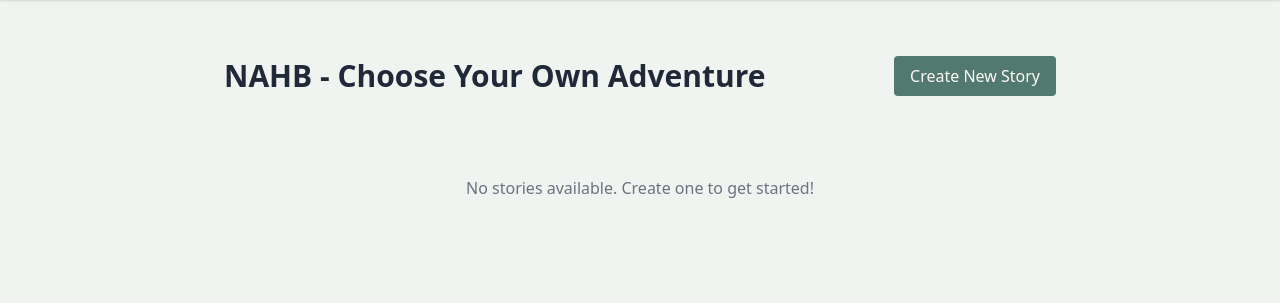
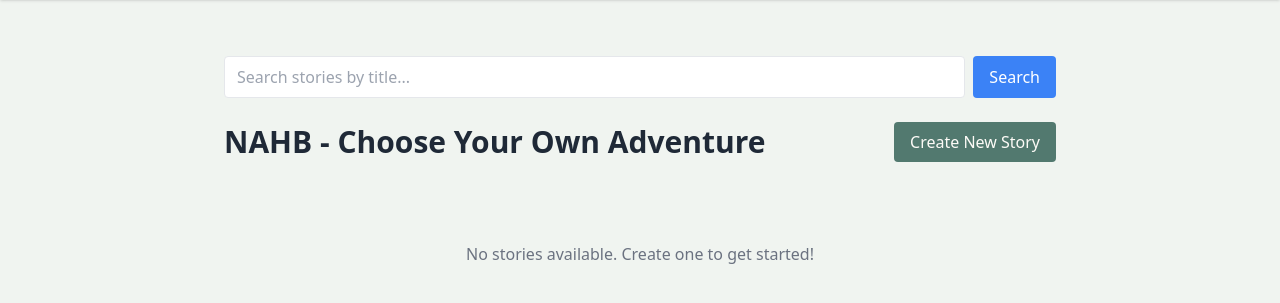
Before and after one commit to s-amiour/not-another-heros-book, a Django app: page / in a window 1280 px wide. Shown: the part 72-375 px from the top of the page. Run offline with Django 5.2, Linux system fonts and the light colour scheme; data that the repository does not hold is empty; some libraries are stand-ins or nearby versions.

Commit message:
Finish lv 13 with changes in django: views, author_list.html(new), stats.html, services, story_list.html and urls

```diff
--- a/django/djangoproject/djangoapp/services.py
+++ b/django/djangoproject/djangoapp/services.py
@@ -49,3 +49,10 @@ def get_start_page_id(story_id):
     resp = requests.get(f"{API_URL}/stories/{story_id}/start")
     return (resp.json().get("start_page_id")
             if resp.status_code == 200 else None)
+
+def get_page_label(page_id):
+    resp = requests.get(f"{API_URL}/pages/{page_id}")
+    if resp.status_code == 200:
+        data = resp.json()
+        return data.get("ending_label") or f"Ending #{page_id}"
+    return f"Ending #{page_id}"
--- a/django/djangoproject/djangoapp/templates/game/stats.html
+++ b/django/djangoproject/djangoapp/templates/game/stats.html
@@ -16,13 +16,13 @@
 
   <table class="w-full border-collapse border border-gray-300 mb-6">
     <tr class="bg-gray-100">
-      <th class="border border-gray-300 px-4 py-2">Ending Page ID</th>
+      <th class="border border-gray-300 px-4 py-2">Ending</th>
       <th class="border border-gray-300 px-4 py-2">Plays</th>
       <th class="border border-gray-300 px-4 py-2">Percentage</th>
     </tr>
     {% for ending in endings %}
     <tr>
-      <td class="border border-gray-300 px-4 py-2">{{ ending.ending_page_id }}</td>
+      <td class="border border-gray-300 px-4 py-2">{{ ending.label }}</td>
       <td class="border border-gray-300 px-4 py-2">{{ ending.count }}</td>
       <td class="border border-gray-300 px-4 py-2">{{ ending.percent }}%</td>
     </tr>
--- a/django/djangoproject/djangoapp/templates/game/story_list.html
+++ b/django/djangoproject/djangoapp/templates/game/story_list.html
@@ -2,6 +2,22 @@
 <!-- stories json object present to be used -->
 {% block content %}
 <div class="max-w-4xl mx-auto p-8">
+
+  <div class="mb-6">
+    <form method="get" class="flex gap-2">
+      <input type="text" name="q" placeholder="Search stories by title..."
+            value="{{ search_query }}"
+            class="flex-1 px-3 py-2 border rounded" />
+      <button type="submit" class="px-4 py-2 bg-blue-500 text-white rounded hover:bg-blue-600">
+        Search
+      </button>
+      {% if search_query %}
+        <a href="{% url 'story_list' %}" class="px-4 py-2 bg-gray-300 rounded hover:bg-gray-400">
+          Clear
+        </a>
+      {% endif %}
+    </form>
+  </div>
 
   <div class="flex justify-between items-center mb-8">
     <h1 class="text-3xl font-bold">NAHB - Choose Your Own Adventure</h1>
@@ -46,6 +62,14 @@
                 Play
               </a>
               {% elif story.status == "draft" %}
+
+              <!-- Resume -->
+              {% if request.session.session_id %}
+              <a href="{% url 'resume_story' story.id %}"
+                class="px-4 py-2 bg-blue-500 text-white rounded hover:bg-blue-600">
+                Resume
+              </a>
+              {% endif %}
               <!-- Draft preview (does not record stats) (NOT YET) -->
               <a href="{% url 'start_story' story.id %}?preview=1"
                  class="px-4 py-2 bg-gray-500 text-[#FDFBF7] rounded hover:bg-gray-600">
--- a/django/djangoproject/djangoapp/urls.py
+++ b/django/djangoproject/djangoapp/urls.py
@@ -19,7 +19,17 @@ urlpatterns = [
     # path("play/<int:page_id>/", views.play_page, name="story_play"),
     path("stories/<int:story_id>/play/<int:page_id>/", views.play_page, name="play_page"),
 
+
+    # Resuming story
+    path("stories/<int:story_id>/resume/", views.resume_story, name="resume_story"),
+
+
     # Stats
 
     path("stats/<int:story_id>/", views.stats_view, name="stats"),
+
+
+    # Author
+    path("author/stories/", views.author_story_list, name="author_list"),
+
 ]
--- a/django/djangoproject/djangoapp/views.py
+++ b/django/djangoproject/djangoapp/views.py
@@ -1,21 +1,22 @@
 from django.shortcuts import render, redirect
 from django.db.models import Count
+from django.urls import reverse
 import uuid
 from .models import Play, PlaySession
 from .forms import StoryForm
 from .services import (
     get_all_stories, get_story, create_story, update_story,
-    delete_story, get_page_content, get_start_page_id
+    delete_story, get_page_content, get_start_page_id, get_page_label
 )
 
 
 #>> Note: The context argument property string is so important; without it, the templates won't display properly
 #>> Sultan: commented out get_session_id() and resume_paeg() for now, uncomment once level13
 
-# def get_session_id(request):
-#     if "session_id" not in request.session:
-#         request.session["session_id"] = str(uuid.uuid4())
-#     return request.session["session_id"]
+def get_session_id(request):
+    if "session_id" not in request.session:
+        request.session["session_id"] = str(uuid.uuid4())
+    return request.session["session_id"]
 
 
 #############  Story CRUD  #############
@@ -23,8 +24,20 @@ from .services import (
 # --- READ ---
 
 def story_list(request):
-    stories = get_all_stories()  # Fetches from Flask
-    return render(request, 'game/story_list.html', {'stories': stories})
+    stories = get_all_stories()  # Fetch all stories from Flask
+    query = request.GET.get("q", "").strip().lower()  # Search query
+
+    # Filter only published stories
+    stories = [s for s in stories if s.get("status") == "published"]
+
+    if query:
+        # Filter by title (case-insensitive)
+        stories = [s for s in stories if query in s.get("title", "").lower()]
+
+    return render(request, 'game/story_list.html', {
+        'stories': stories,
+        'search_query': request.GET.get("q", "")
+    })
 
 
 # --- CREATE ---
@@ -96,15 +109,36 @@ def story_create(request):
 
 
 def start_story(request, story_id):
-    """Redirect browser to the play_page for that ID."""
+    """
+    Redirects the user to the first page of a story.
+    Handles preview mode (for draft stories) without recording stats.
+    """
+
+    # Get the first page ID from Flask
     start_page_id = get_start_page_id(story_id)
 
-    if start_page_id:
-        # Redirect to the actual game page
-        return redirect("play_page", story_id=story_id, page_id=start_page_id)
-    else:
-        # Error handling: Story has no pages yet
+    # Check if the story actually has a start page
+    if not start_page_id:
+        # If no start page, send user back to story list
         return redirect("story_list")
+
+    # Check if this is a draft preview
+    preview = request.GET.get("preview")
+
+    # Build the URL for the play_page view
+    # reverse() generates the URL from the view name and kwargs
+    url = reverse(
+        "play_page",  # view name in urls.py
+        kwargs={"story_id": story_id, "page_id": start_page_id}  # dynamic parts of URL
+    )
+
+    if preview:
+        url += "?preview=1"  # append query string
+
+    # Return a proper HttpResponseRedirect
+    # redirect() takes a string URL and returns an HttpResponseRedirect
+    # Do NOT use + on redirect() itself; that causes the TypeError
+    return redirect(url)
 
 
 
@@ -120,15 +154,29 @@ def play_page(request, story_id, page_id):
     if not page_content:
         return render(request, "game/error.html", {"message": "Page not found"})
 
+    session_id = get_session_id(request)
+
+    # save / update session
+    PlaySession.objects.update_or_create(
+        session_id=session_id,
+        story_id=story_id,
+        defaults={"current_page_id": page_id}
+    )
+
+    # Play page will skip stats if preview
+    preview = request.GET.get("preview")
+
     # Record the play if ending reached
-    if page_content.get("is_ending"):
-        # Save to Django database (anonymous play)
+    if page_content.get("is_ending") and not preview:
         Play.objects.create(
             story_id=story_id,
-
             ending_page_id=page_id
         )
 
+        PlaySession.objects.filter(
+            session_id=session_id,
+            story_id=story_id
+        ).delete()
 
     # render game ui
     return render(request, "game/play.html", {
@@ -136,22 +184,20 @@ def play_page(request, story_id, page_id):
         "page": page_content
     })
 
+def resume_story(request, story_id):
+    session_id = request.session.get("session_id")
+    if not session_id:
+        return redirect("start_story", story_id=story_id)
 
-# def resume_story(request, story_id):
-#     session_id = request.session.get("session_id")
-#     if not session_id:
-#         return redirect("story_list")
+    session = PlaySession.objects.filter(
+        session_id=session_id,
+        story_id=story_id
+    ).first()
 
-#     session = PlaySession.objects.filter(
-#         session_id = session_id,
-#         story_id = story_id
-#     ).first()
+    if session:
+        return redirect("play_page", story_id=story_id, page_id=session.current_page_id)
 
-#     if session:
-#         return redirect("play_page", page_id=session.current_page_id)
-
-#     return redirect("start_story", story_id=story_id)
-
+    return redirect("start_story", story_id=story_id)
 
 
 # View Statistics
@@ -167,7 +213,7 @@ def stats_view(request, story_id):
     for e in endings:
 
         e["percent"] = round(e["count"] / total * 100, 2) if total else 0
-
+        e["label"] = get_page_label(e["ending_page_id"])
 
     return render(request, "game/stats.html", {
         "total": total,
@@ -175,3 +221,8 @@ def stats_view(request, story_id):
         # "page": None,  # optional, only for preview
 
     })
+
+
+def author_story_list(request):
+    stories = get_all_stories()  # no filter
+    return render(request, "game/author_list.html", {"stories": stories})
```
Also changed, not shown: django/djangoproject/djangoapp/templates/game/author_list.html (added, +23 -0 lines), django/djangoproject/djangoapp/migrations/0001_initial.py, django/djangoproject/djangoapp/migrations/0002_playsession.py (deleted).
